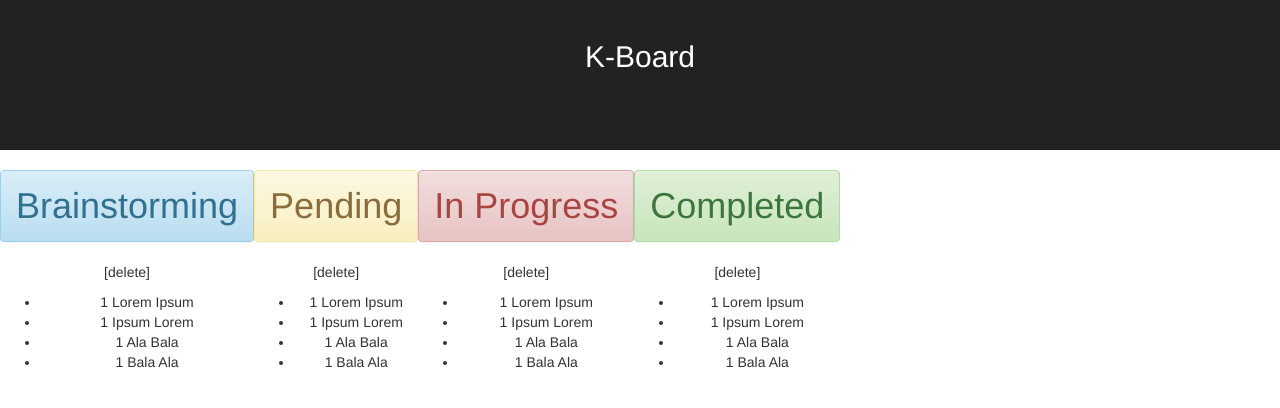
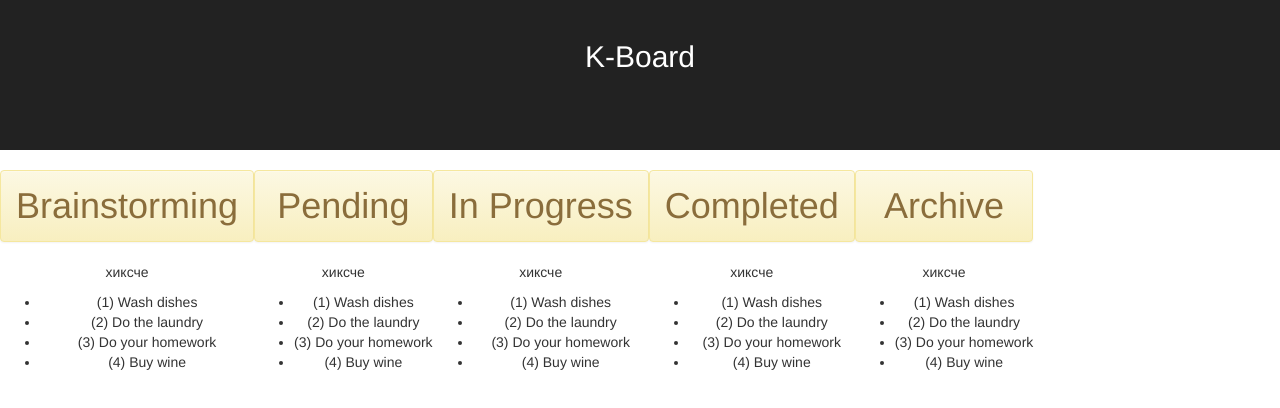
Before and after one commit to joromir/k-board, a React (Create React App) app: page / in a window 1280 px wide. Shown: the top 408 px of the page. Built offline with nearby package versions, Linux system fonts and the light colour scheme.

Commit message:
Refactor Board.js, BoardColumn.js and BoardStory.js
Include keys for each collection of components.

```diff
--- a/src/Board.js
+++ b/src/Board.js
@@ -3,14 +3,27 @@ import BoardColumn from './BoardColumn';
 
 class Board extends Component {
   render() {
+    const boardColumns = [
+      {id: 1, name: 'Brainstorming'},
+      {id: 2, name: 'Pending'},
+      {id: 3, name: 'In Progress'},
+      {id: 4, name: 'Completed'},
+      {id: 5, name: 'Archive'},
+    ];
+
+    const boards = boardColumns.map((board) =>
+      <td key={board.id.toString()} >
+        <BoardColumn key={board.id.toString()} boardName={board.name}/>
+      </td>
+    );
+
     return(
       <table>
-        <tr>
-          <td><BoardColumn boardName='Brainstorming' columnStyle='alert alert-info'/></td>
-          <td><BoardColumn boardName='Pending' columnStyle='alert alert-warning'/></td>
-          <td><BoardColumn boardName='In Progress' columnStyle='alert alert-danger'/></td>
-          <td><BoardColumn boardName='Completed' columnStyle='alert alert-success'/></td>
-        </tr>
+        <tbody>
+          <tr>
+            {boards}
+          </tr>
+        </tbody>
       </table>
     );
   }
--- a/src/BoardColumn.js
+++ b/src/BoardColumn.js
@@ -15,18 +15,25 @@ class BoardColumn extends Component {
   }
 
   render() {
+    const stories = [
+      { id: 1, title: 'Wash dishes' },
+      { id: 2, title: 'Do the laundry' },
+      { id: 3, title: 'Do your homework' },
+      { id: 4, title: 'Buy wine' }
+    ];
+
+    const boardStories = stories.map((story) =>
+      <BoardStory key={story.id.toString()} story={story} />
+    );
+
     return(
       <div className="BoardColumn">
         { !this.state.hidden &&
           <div>
-            <h1 className={this.props.columnStyle}>{ this.props.boardName }</h1>
-            <p onClick={this.change_state}>[delete]</p>
-            <ul>
-              <BoardStory title='Lorem Ipsum' />
-              <BoardStory title='Ipsum Lorem' />
-              <BoardStory title='Ala Bala' />
-              <BoardStory title='Bala Ala' />
-            </ul>
+            <h1 className='alert alert-warning'>{this.props.boardName}</h1>
+            <p onClick={this.change_state}>хиксче</p>
+
+            <ul>{boardStories}</ul>
           </div>
         }
       </div>
--- a/src/BoardStory.js
+++ b/src/BoardStory.js
@@ -1,22 +1,9 @@
 import React, { Component } from 'react';
 
 class BoardStory extends Component {
-  constructor(props) {
-    super(props);
-    this.state = { position: 1 };
-  }
-
-  componentDidMount() {
-    console.log('mounted');
-  }
-
-  componentWillUnmount() {
-    console.log('unmounted');
-  }
-
   render() {
     return(
-      <li>{this.state.position} {this.props.title}</li>
+      <li>({this.props.story.id}) {this.props.story.title}</li>
     );
   }
 }
```
